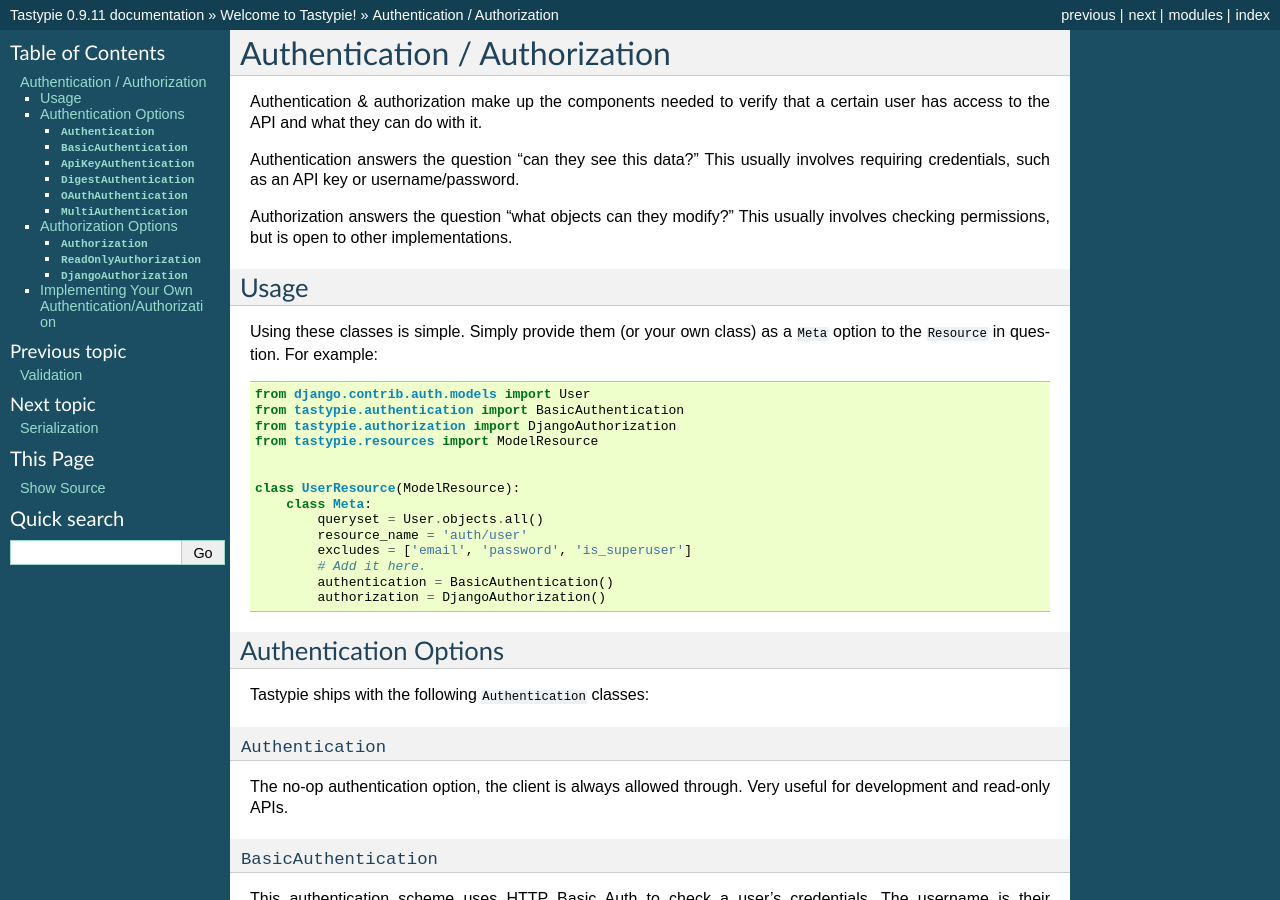
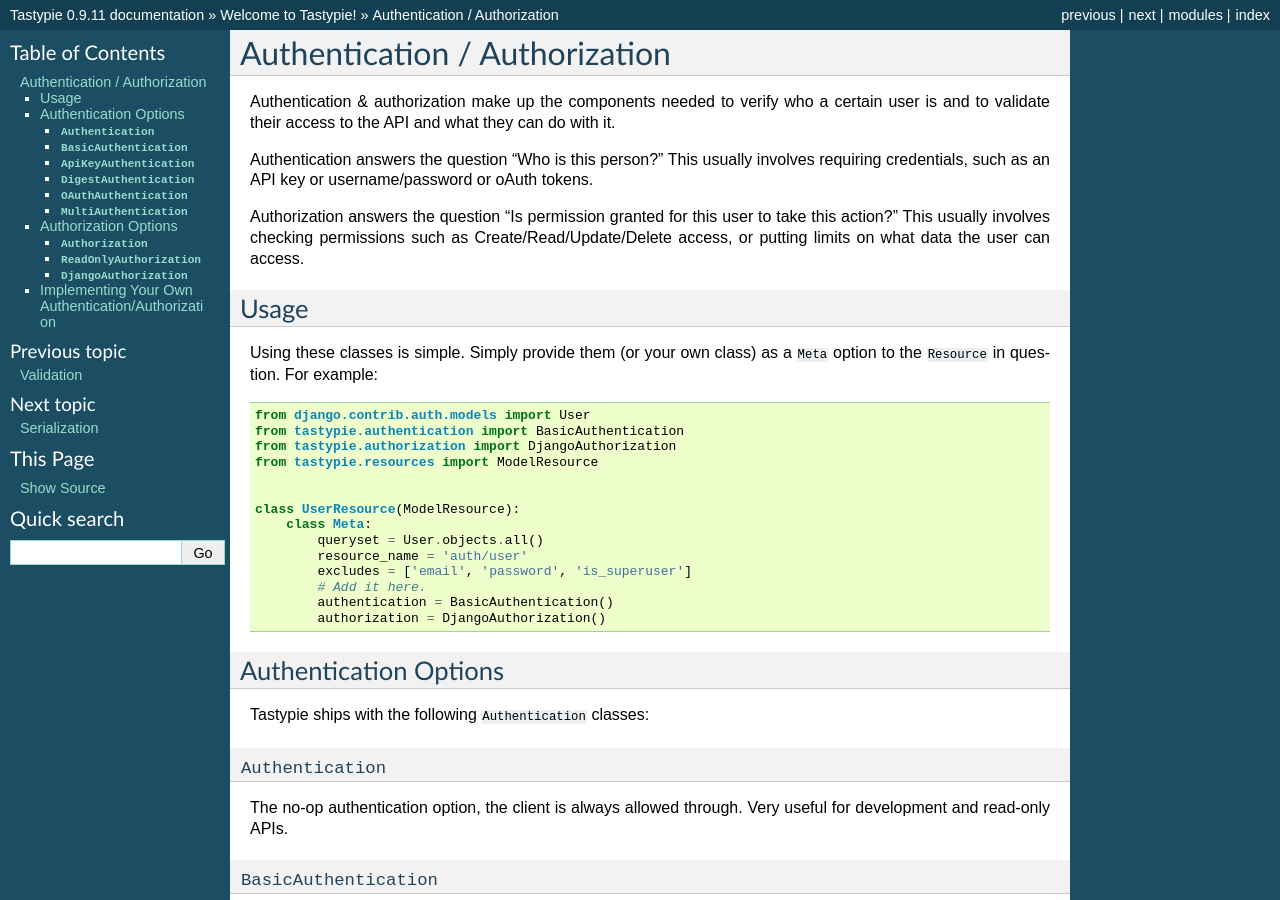
Before and after one commit to django-tastypie/django-tastypie, a Sphinx documentation site: the page built from docs/authentication_authorization.rst, in a window 1280 px wide and 900 px high. Built offline with Sphinx 7.4.7, drawn with Linux system fonts in a browser that asks for light colours; pages that are not in the unit, such as notebooks, are missing from menus.

Commit message:
Changed the wording in the intro to Authentication and Authorization. Fixed 161 and 87.
Thanks
revolunet (Julien Bouquillon),
stdbrouw (Stijn Debrouwere)
natea (Nate Aune)

```diff
--- a/docs/authentication_authorization.rst
+++ b/docs/authentication_authorization.rst
@@ -4,14 +4,17 @@
 Authentication / Authorization
 ==============================
 
-Authentication & authorization make up the components needed to verify that
-a certain user has access to the API and what they can do with it.
+Authentication & authorization make up the components needed to verify who a
+certain user is and to validate their access to the API and what they can do
+with it.
 
-Authentication answers the question "can they see this data?" This usually
-involves requiring credentials, such as an API key or username/password.
+Authentication answers the question "Who is this person?" This usually involves
+requiring credentials, such as an API key or username/password or oAuth tokens.
 
-Authorization answers the question "what objects can they modify?" This usually
-involves checking permissions, but is open to other implementations.
+Authorization answers the question "Is permission granted for this user to take
+this action?" This usually involves checking permissions such as
+Create/Read/Update/Delete access, or putting limits on what data the user
+can access.
 
 Usage
 =====
```
Also changed, not shown: 1 other file.
